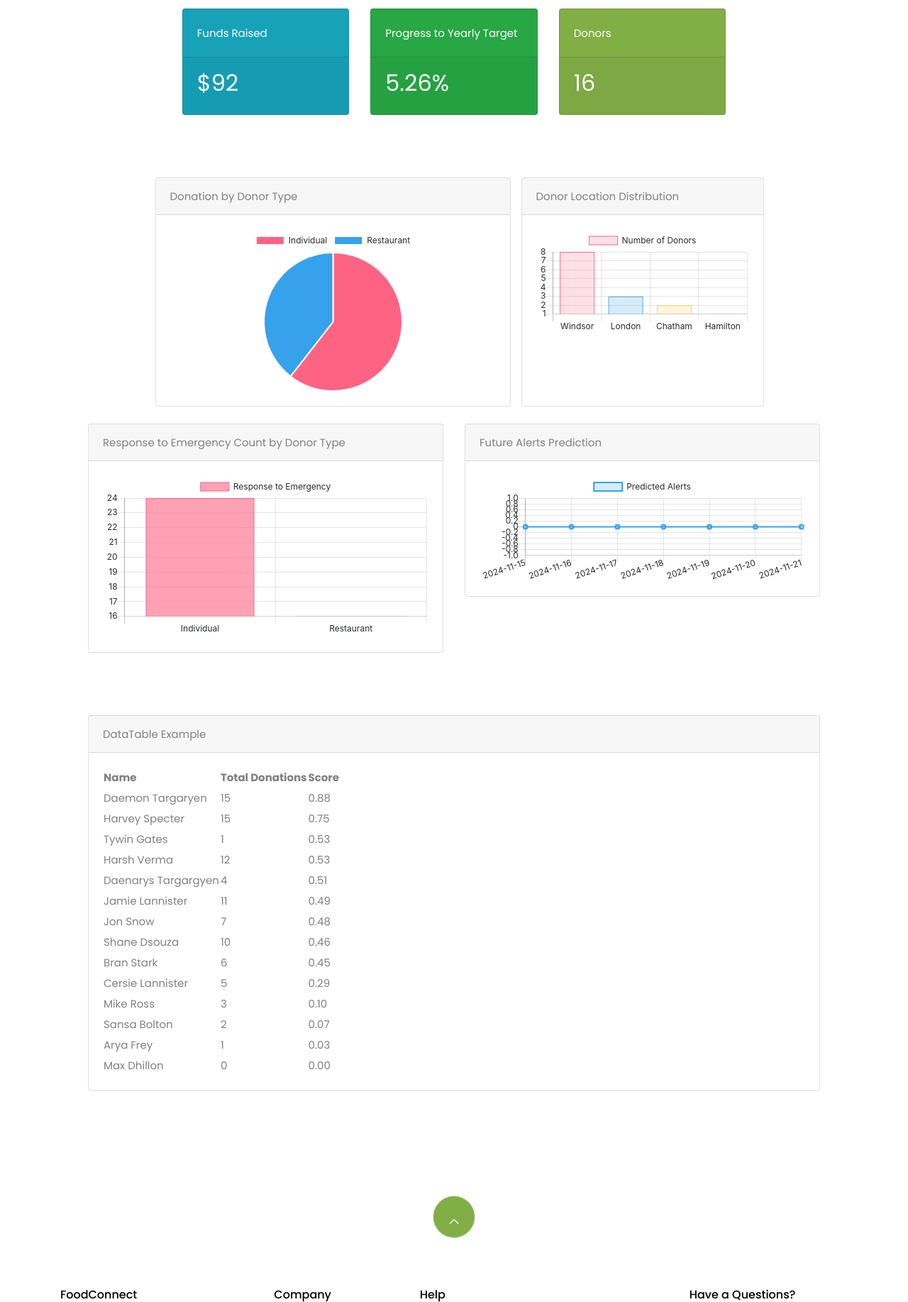
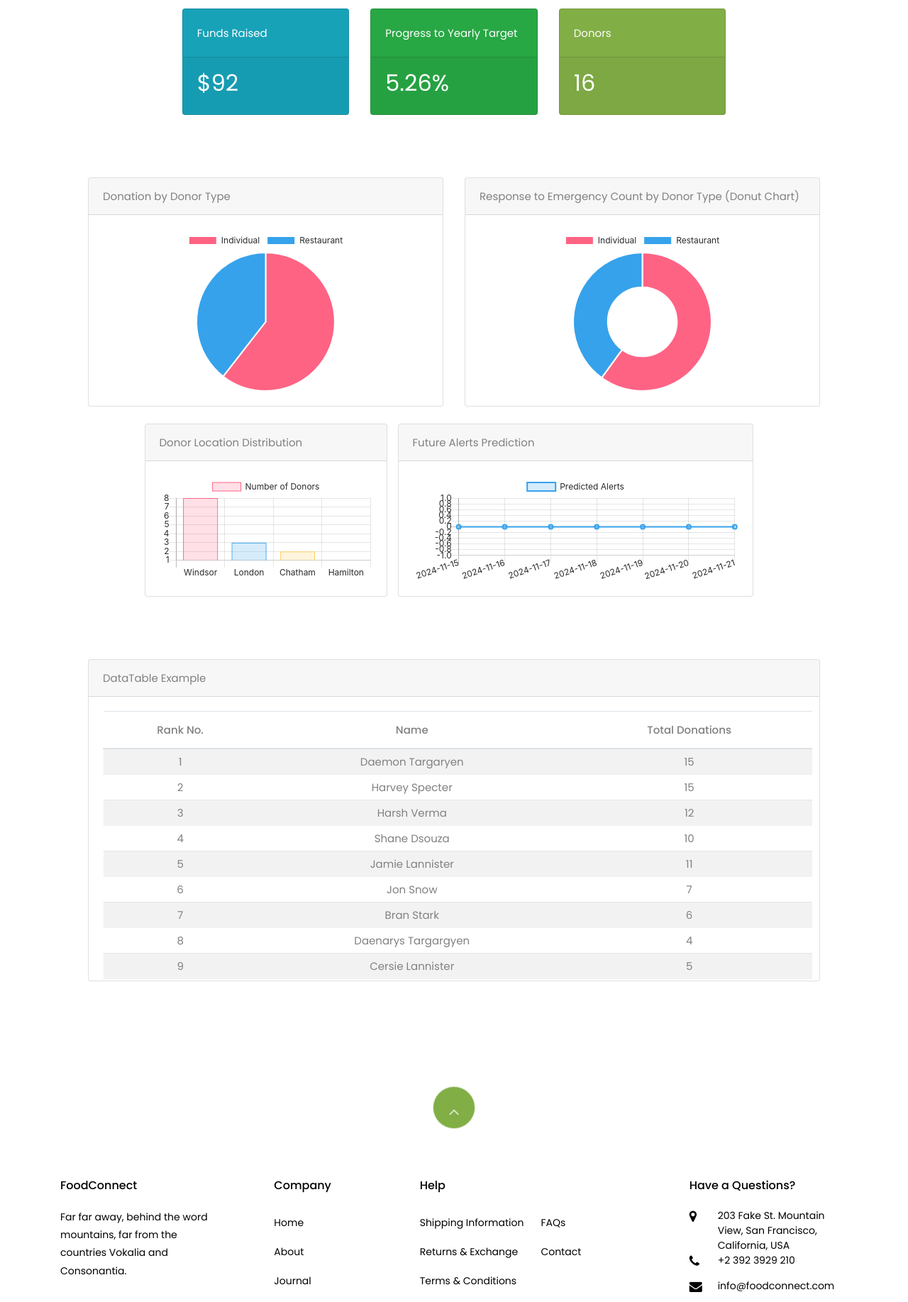
Before and after one commit to ShaneDsouza4/FoodConnect, a Django app: page /analytics/analytics/ in a window 1280 px wide; the page is wider, and only the part inside the window is pictured. Shown: the part 715-2550 px from the top of that part at 71% size. Run offline with Django 5.2, Linux system fonts and the light colour scheme; data comes from the database, SQL or seed files in the repository; both versions use the stored data as it was after the commit; some libraries are stand-ins or nearby versions; some web fonts are replaced.

Commit message:
Fixed Graphs and Ranking algorithm

```diff
--- a/analytics/views.py
+++ b/analytics/views.py
@@ -19,18 +19,36 @@ def load_and_prepare_data():
     return data[['name', 'total_donations', 'donation_frequency', 'donation_volume', 'donation_variety_count']].copy()
 
 def rank_donators(data):
+    # Initialize MinMaxScaler to normalize each metric
     scaler = MinMaxScaler()
-    data.loc[:, 'normalized_donations'] = scaler.fit_transform(data[['total_donations']])
-    data.loc[:, 'normalized_volume'] = scaler.fit_transform(data[['donation_volume']])
-    data['score'] = data['normalized_donations'] * 0.5 + data['normalized_volume'] * 0.5
-    ranked_data = data.sort_values(by='score', ascending=False)
+
+    # Normalize each metric
+    data['normalized_donations'] = scaler.fit_transform(data[['total_donations']])
+    data['normalized_frequency'] = scaler.fit_transform(data[['donation_frequency']])
+    data['normalized_variety'] = scaler.fit_transform(data[['donation_variety_count']])
+    data['normalized_volume'] = scaler.fit_transform(data[['donation_volume']])
+
+    # Define weights for each metric
+    weight_donations = 0.4  # Heaviest weight for total monetary contribution
+    weight_frequency = 0.3  # High weight for consistent donations
+    weight_variety = 0.15   # Moderate weight for variety
+    weight_volume = 0.15    # Moderate weight for volume
+
+    # Calculate the weighted score
+    data['score'] = (
+        data['normalized_donations'] * weight_donations +
+        data['normalized_frequency'] * weight_frequency +
+        data['normalized_variety'] * weight_variety +
+        data['normalized_volume'] * weight_volume
+    )
+
+    # Sort by score in descending order and get the top 10
+    ranked_data = data.sort_values(by='score', ascending=False).head(10)
     return ranked_data
 
 def get_donation_data_by_type():
     individual_donations = Profile.objects.aggregate(total=Sum('total_donations'))['total'] or 0
     restaurant_donations = Restaurant.objects.aggregate(total=Sum('total_donations'))['total'] or 0
-    print(individual_donations)
-    print(restaurant_donations)
     donation_data = {
         'Individual': individual_donations,
         'Restaurant': restaurant_donations
@@ -41,8 +59,6 @@ def get_donor_location_distribution():
     location_data = Profile.objects.values('city').annotate(total=Count('id')).order_by('-total')
     labels = [data['city'] for data in location_data if data['city']]
     values = [data['total'] for data in location_data if data['city']]
-    print(labels)
-    print(values)
     return {
         'labels': labels,
         'values': values
@@ -51,6 +67,7 @@ def get_donor_location_distribution():
 def get_response_to_emergency_data():
     response_individual = Profile.objects.aggregate(sum=Sum('donation_frequency'))['sum'] or 0
     response_restaurant = Restaurant.objects.aggregate(sum=Sum('response_to_emergency_count'))['sum'] or 0
+
     return {
         'individual': response_individual,
         'restaurant': response_restaurant
@@ -89,9 +106,6 @@ def analytics_view(request):
     donation_data = get_donation_data_by_type()
     pie_chart_data = json.dumps(donation_data)
 
-    print("Donation data:", donation_data)  # Debugging line to verify data
-    print("Pie chart data JSON:", pie_chart_data)
-
     # Fetch additional data for charts
     location_data = get_donor_location_distribution()
     response_emergency_data = get_response_to_emergency_data()
@@ -99,6 +113,7 @@ def analytics_view(request):
 
     # Serialize JSON data for JavaScript charts
     response_emergency_json = json.dumps(response_emergency_data)
+    print(response_emergency_json)
 
     context = {
         'funds_raised': funds_raised,
--- a/templates/webpages/analytics.html
+++ b/templates/webpages/analytics.html
@@ -1,7 +1,21 @@
 {% extends 'webpages/base.html' %}
 {% load static %}
 {% block content %}
+<style>
+    /* Reduce the row height for table rows */
+    #datatablesSimple tbody tr {
+        height: 25px; /* Adjust this value as needed for desired row height */
+    }
+
+    /* Reduce padding within each cell to further decrease row height */
+    #datatablesSimple tbody td {
+        padding: 4px 8px; /* Reduces top-bottom padding */
+    }
+</style>
+
+
 <script src="https://cdn.jsdelivr.net/npm/chart.js"></script>
+
     <div class="hero-wrap hero-bread" style="background-image: url('{% static "images/bg_1.jpg" %}');">
       <div class="container">
         <div class="row no-gutters slider-text align-items-center justify-content-center">
@@ -110,6 +124,51 @@
                                 </div>
                             </div>
 
+                            <!-- Response to Emergency Count by Donor Type -->
+                            <div class="col-xl-6">
+                                <div class="card mb-4">
+                                    <div class="card-header"><i class="fas fa-chart-donut me-1"></i> Response to Emergency Count by Donor Type (Donut Chart)</div>
+                                    <div class="card-body">
+                                        <canvas id="responseToEmergencyDonutChart"></canvas>
+                                    </div>
+                                </div>
+                            </div>
+
+                            <script>
+                                document.addEventListener('DOMContentLoaded', function() {
+                                    var ctx = document.getElementById('responseToEmergencyDonutChart').getContext('2d');
+
+                                    // Check if the canvas context is available
+                                    if (ctx) {
+                                        var responseDonutChart = new Chart(ctx, {
+                                            type: 'doughnut',  // Specify doughnut type for donut chart
+                                            data: {
+                                                labels: ['Individual', 'Restaurant'],
+                                                datasets: [{
+                                                    data: [24, 16],  // Replace with your actual data
+                                                    backgroundColor: ['#FF6384', '#36A2EB'],
+                                                    hoverBackgroundColor: ['#FF6384', '#36A2EB']
+                                                }]
+                                            },
+                                            options: {
+                                                responsive: true,
+                                                plugins: {
+                                                    legend: {
+                                                        position: 'top',
+                                                    },
+                                                    tooltip: {
+                                                        enabled: true
+                                                    }
+                                                },
+                                                cutout: '70%'
+                                            }
+                                        });
+                                    } else {
+                                        console.error("Canvas with ID 'responseToEmergencyDonutChart' not found.");
+                                    }
+                                });
+                            </script>
+
                             <!-- Donor Location Distribution (Bar Chart) -->
                             <div class="card mb-4">
                                 <div class="card-header">
@@ -149,38 +208,6 @@
                                                     beginAtZero: true
                                                 }
                                             }
-                                        }
-                                    });
-                                });
-                                </script>
-
-
-                                <div class="col-xl-6">
-                                    <div class="card mb-4">
-                                        <div class="card-header"><i class="fas fa-chart-bar me-1"></i> Response to Emergency Count by Donor Type</div>
-                                        <div class="card-body">
-                                            <canvas id="responseToEmergencyChart"></canvas>
-                                        </div>
-                                    </div>
-                                </div>
-                                <script>
-                                    document.addEventListener('DOMContentLoaded', function() {
-                                        var responseEmergencyData = JSON.parse('{{ response_emergency_data|safe }}');
-                                        var ctxEmergency = document.getElementById('responseToEmergencyChart').getContext('2d');
-                                        var responseToEmergencyChart = new Chart(ctxEmergency, {
-                                            type: 'bar',
-                                            data: {
-                                                labels: ['Individual', 'Restaurant'],
-                                                datasets: [{
-                                                    label: 'Response to Emergency',
-                                                    data: [responseEmergencyData.individual, responseEmergencyData.restaurant],
-                                                    backgroundColor: ['rgba(255, 99, 132, 0.6)', 'rgba(75, 192, 192, 0.6)'],
-                                                    borderColor: ['rgba(255, 99, 132, 1)', 'rgba(75, 192, 192, 1)'],
-                                                    borderWidth: 1
-                                                }]
-                                            },
-                                            options: {
-                                                indexAxis: 'y',
                                         }
                                     });
                                 });
@@ -255,26 +282,27 @@
                                 <i class="fas fa-table me-1"></i>
                                 DataTable Example
                             </div>
-                        <div class="card-body">
-                            <table id="datatablesSimple">
+                            <div class="card-body" style="max-height: 400px; overflow-y: auto;">
+                                <table id="datatablesSimple" class="table table-striped table-hover">
                                     <thead>
                                         <tr>
+                                            <th>Rank No.</th>
                                             <th>Name</th>
                                             <th>Total Donations</th>
-                                        <th>Score</th>
+                                            <!-- <th>Score</th> -->
                                         </tr>
                                     </thead>
                                     <tbody>
                                         {% for donator in ranked_donators %}
                                         <tr>
+                                            <td>{{ forloop.counter }}</td>
                                             <td>{{ donator.name }}</td>
                                             <td>{{ donator.total_donations }}</td>
-                                        <td>{{ donator.score | floatformat:2 }}</td>
+                                            <!-- <td>{{ donator.score | floatformat:2 }}</td> -->
                                         </tr>
                                         {% endfor %}
                                     </tbody>
                                 </table>
-
                             </div>
                         </div>
                 </div>
```
Also changed, not shown: db.sqlite3. Lines whose indentation alone changed are shown as unchanged.
